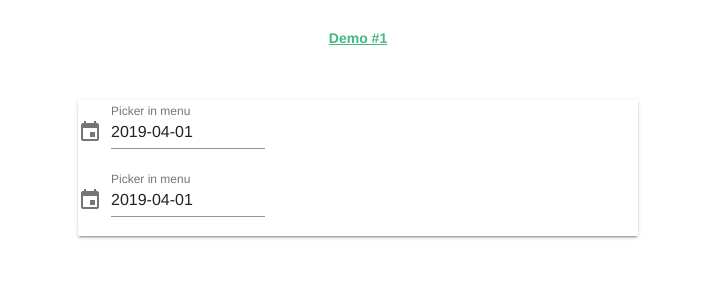
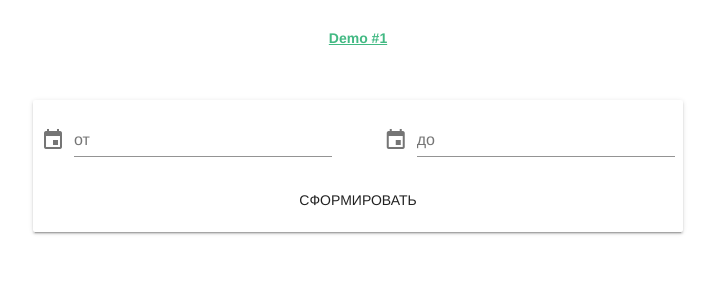
Before and after one commit to volchenokib/demo_27, a Vue app: page / in a window 1280 px wide. Shown: the top 300 px of the page, without its empty margins (282-997 px from the left). Built offline with nearby package versions, Linux system fonts and the light colour scheme.

Commit message:
added datepickers

```diff
--- a/public/index.html
+++ b/public/index.html
@@ -1,5 +1,5 @@
 <!DOCTYPE html>
-<html lang="en">
+<html lang="ru">
   <head>
     <meta charset="utf-8">
     <meta http-equiv="X-UA-Compatible" content="IE=edge">
@@ -7,7 +7,7 @@
     <link rel="icon" href="<%= BASE_URL %>favicon.ico">
     <link href='https://fonts.googleapis.com/css?family=Roboto:100,300,400,500,700,900|Material+Icons' rel="stylesheet">
     </head>
-    <title>app</title>
+    <title>Demo</title>
   </head>
   <body>
     <noscript>
--- a/src/App.vue
+++ b/src/App.vue
@@ -4,17 +4,24 @@
       <router-link to="/">Demo #1</router-link>
       <!-- <router-link to="/about">About</router-link> -->
     </div>
-    <router-view/>
+    <v-container>
+      <router-view/>
+    </v-container>
   </div>
 </template>
 
 <style lang="scss">
+html,
+body {
+  height: 100%;
+}
 #app {
   font-family: "Avenir", Helvetica, Arial, sans-serif;
   -webkit-font-smoothing: antialiased;
   -moz-osx-font-smoothing: grayscale;
   text-align: center;
   color: #2c3e50;
+  height: 100%;
 }
 #nav {
   padding: 30px;
--- a/src/main.js
+++ b/src/main.js
@@ -1,11 +1,18 @@
-import Vue from 'vue';
-import App from './App.vue';
-import router from './router';
-import store from './store';
-import Vuetify from 'vuetify';
-import 'vuetify/dist/vuetify.min.css';
+import Vue from "vue";
+import App from "./App.vue";
+import router from "./router";
+import store from "./store";
+import Vuetify from "vuetify";
+import "vuetify/dist/vuetify.min.css";
+import ru from "vuetify/es5/locale/ru";
+// import ru from "vuetify/src/locale/ru.ts";
 
-Vue.use(Vuetify);
+Vue.use(Vuetify, {
+	lang: {
+		locales: { ru },
+		current: "ru"
+	}
+});
 
 Vue.config.productionTip = false;
 
@@ -13,4 +20,4 @@ new Vue({
 	router,
 	store,
 	render: h => h(App)
-}).$mount('#app');
+}).$mount("#app");
--- /dev/null
+++ b/src/plugins/vuetify.js
@@ -0,0 +1,65 @@
+import Vue from "vue";
+import Vuetify from "vuetify/lib";
+import ru from "vuetify/src/locale/ru.ts";
+import "vuetify/src/stylus/app.styl";
+import "@fortawesome/fontawesome-free/css/all.css"; // Ensure you are using css-loader
+
+import { library } from "@fortawesome/fontawesome-svg-core";
+import { faCoffee, faWallet, faTimes } from "@fortawesome/free-solid-svg-icons";
+import { FontAwesomeIcon } from "@fortawesome/vue-fontawesome";
+
+library.add(faCoffee, faWallet, faTimes);
+Vue.component("font-awesome-icon", FontAwesomeIcon);
+
+Vue.use(Vuetify, {
+	// iconfont: 'md',
+	iconfont: "fa",
+	icons: {
+		wallet: "fas fa-wallet",
+		close: "fas fa-times"
+	},
+	lang: {
+		locales: { ru },
+		current: "ru"
+	},
+
+	theme: {
+		primary: "#7497a6",
+		// secondary: '#B22222',
+		accent: "#bce3c1",
+		error: "#db8484",
+		bg: "#db8484",
+
+		indigo_1: "#154760",
+		indigo_2: "#235a76",
+		indigo_3: "#27607d",
+		indigo_4: "#356e8b",
+		indigo_5: "#547685",
+		indigo_6: "#7497a6",
+		indigo_7: "#82aabc",
+		indigo_8: "#a8d4e8",
+		indigo_9: "#cbe9f6",
+
+		brown_1: "#292929",
+		brown_2: "#3e3e3e",
+		brown_3: "#525252",
+		brown_4: "#666666",
+		brown_5: "#7a7a7a",
+		brown_6: "#8f8f8f",
+		brown_7: "#c8c8c8",
+		brown_8: "#efefef",
+		brown_9: "#fafafa",
+
+		green_1: "#82b487",
+		green_2: "#95cc9b",
+		green_3: "#bce3c1",
+		green_4: "#d9f1dc",
+		green_5: "#ecf2ed",
+
+		blue_1: "#3490ca",
+		blue_2: "#49a9e4",
+		blue_3: "#66afdc",
+		blue_4: "#89c7ed",
+		blue_5: "#b9e3fd"
+	}
+});
--- a/src/views/Home.vue
+++ b/src/views/Home.vue
@@ -1,84 +1,123 @@
 <template>
-  <v-container align-center text-xs-center>
   <v-layout row wrap justify-center>
-      <v-card min-width="560">
-        <v-flex xs12 sm6 md4>
+    <v-card min-width="650" class="pa-2">
+      <v-layout wrap>
+        <!-- picker #1 -->
         <v-menu
-            ref="menu"
-            v-model="menu"
+          ref="menuFrom"
+          v-model="menuFrom"
           :close-on-content-click="false"
-            :nudge-right="40"
-            :return-value.sync="date"
+          :nudge-right="-550"
           lazy
           transition="scale-transition"
           offset-y
           full-width
+          max-width="290px"
           min-width="290px"
         >
           <template v-slot:activator="{ on }">
             <v-text-field
-                v-model="date"
-                label="Picker in menu"
+              class="input"
+              v-model="computedDateFrom"
+              label="от"
+              persistent-hint
               prepend-icon="event"
               readonly
               v-on="on"
             ></v-text-field>
           </template>
-            <v-date-picker v-model="date" no-title scrollable>
-              <v-spacer></v-spacer>
-              <v-btn flat color="primary" @click="menu = false">Cancel</v-btn>
-              <v-btn flat color="primary" @click="$refs.menu.save(date)">OK</v-btn>
-            </v-date-picker>
+          <v-date-picker
+            v-model="dateFrom"
+            min="2018-01-01"
+            no-title
+            @input="menuFrom = false"
+            scrollable
+            first-day-of-week="1"
+            locale="ru-RU"
+          ></v-date-picker>
         </v-menu>
-        </v-flex>
 
         <v-spacer></v-spacer>
 
-        <v-flex xs12 sm6 md4>
+        <!-- picker #2 -->
         <v-menu
-            ref="menu"
-            v-model="menu"
+          v-model="menuTo"
           :close-on-content-click="false"
-            :nudge-right="40"
-            :return-value.sync="date"
+          :nudge-right="-550"
           lazy
           transition="scale-transition"
           offset-y
           full-width
+          max-width="290px"
           min-width="290px"
         >
           <template v-slot:activator="{ on }">
             <v-text-field
-                v-model="date"
-                label="Picker in menu"
+              v-model="computedDateTo"
+              label="до"
+              persistent-hint
               prepend-icon="event"
               readonly
               v-on="on"
             ></v-text-field>
           </template>
-            <v-date-picker v-model="date" no-title scrollable>
-              <v-spacer></v-spacer>
-              <v-btn flat color="primary" @click="menu = false">Cancel</v-btn>
-              <v-btn flat color="primary" @click="$refs.menu.save(date)">OK</v-btn>
-            </v-date-picker>
+          <v-date-picker
+            v-model="dateTo"
+            no-title
+            @input="menuTo = false"
+            scrollable
+            first-day-of-week="1"
+            locale="ru-RU"
+          ></v-date-picker>
         </v-menu>
-        </v-flex>
+      </v-layout>
+      <v-btn color="primary" flat @click.prevent="submit">сформировать</v-btn>
     </v-card>
   </v-layout>
-  </v-container>
 </template>
 
+
+<style lang="scss">
+.input {
+  position: relative !important;
+}
+</style>
+
+
 <script>
-// @ is an alias to /src
-import HelloWorld from "@/components/HelloWorld.vue";
-
 export default {
   name: "home",
   data: () => ({
-    date: new Date().toISOString().substr(0, 10),
-    menu: false,
-    modal: false,
-    menu2: false
-  })
+    dateFrom: null,
+    dateTo: null,
+    menuFrom: false,
+    menuTo: false
+  }),
+
+  computed: {
+    computedDateFrom() {
+      if (this.dateFrom) {
+        const [year, month, day] = this.dateFrom.split("-");
+        return `${day}.${month}.${year}`;
+      }
+    },
+    computedDateTo() {
+      if (this.dateTo) {
+        const [year, month, day] = this.dateTo.split("-");
+        return `${day}.${month}.${year}`;
+      }
+    }
+  },
+
+  methods: {
+    submit() {
+      console.log(
+        "dateFrom",
+        this.computedDateFrom,
+        "dateTo",
+        this.computedDateTo
+      );
+    }
+  }
 };
 </script>
```
Also changed, not shown: 1 other file (tests, documents, lock files or other folders). Lines whose indentation alone changed are shown as unchanged.
